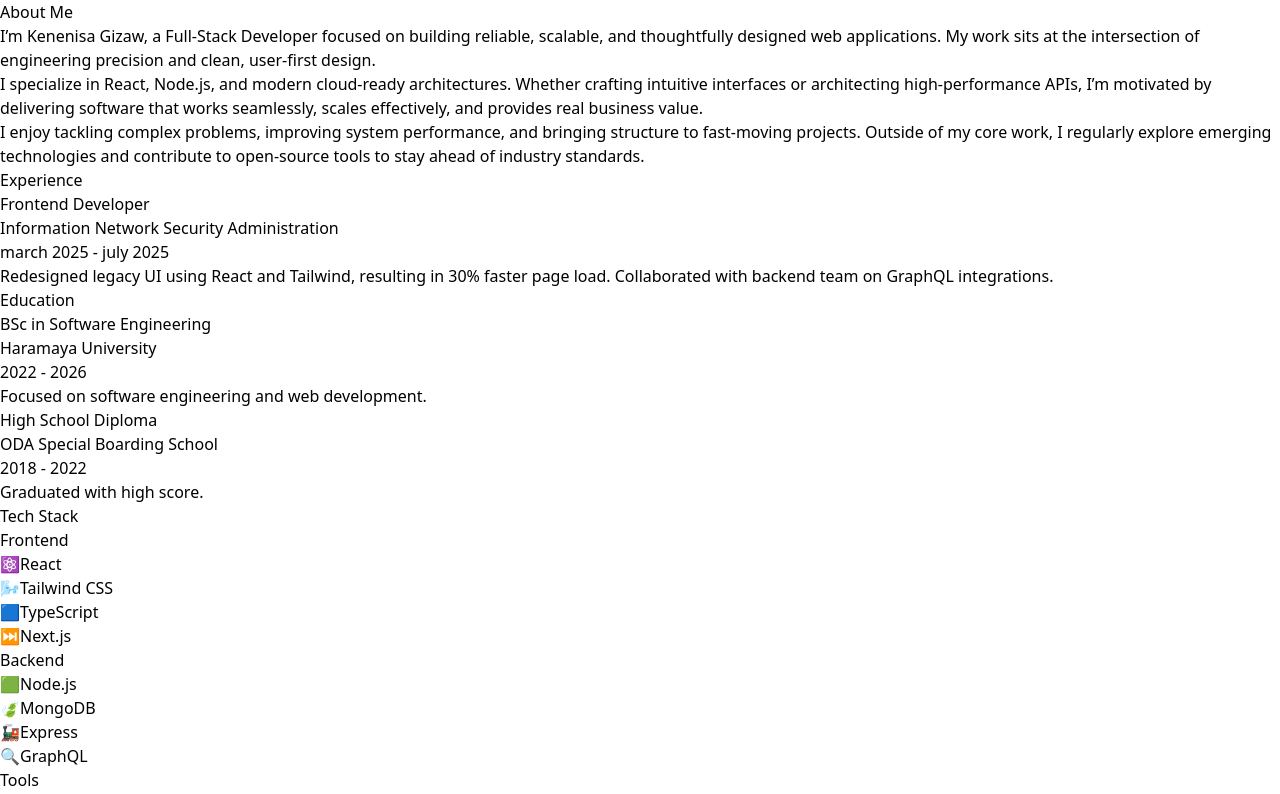
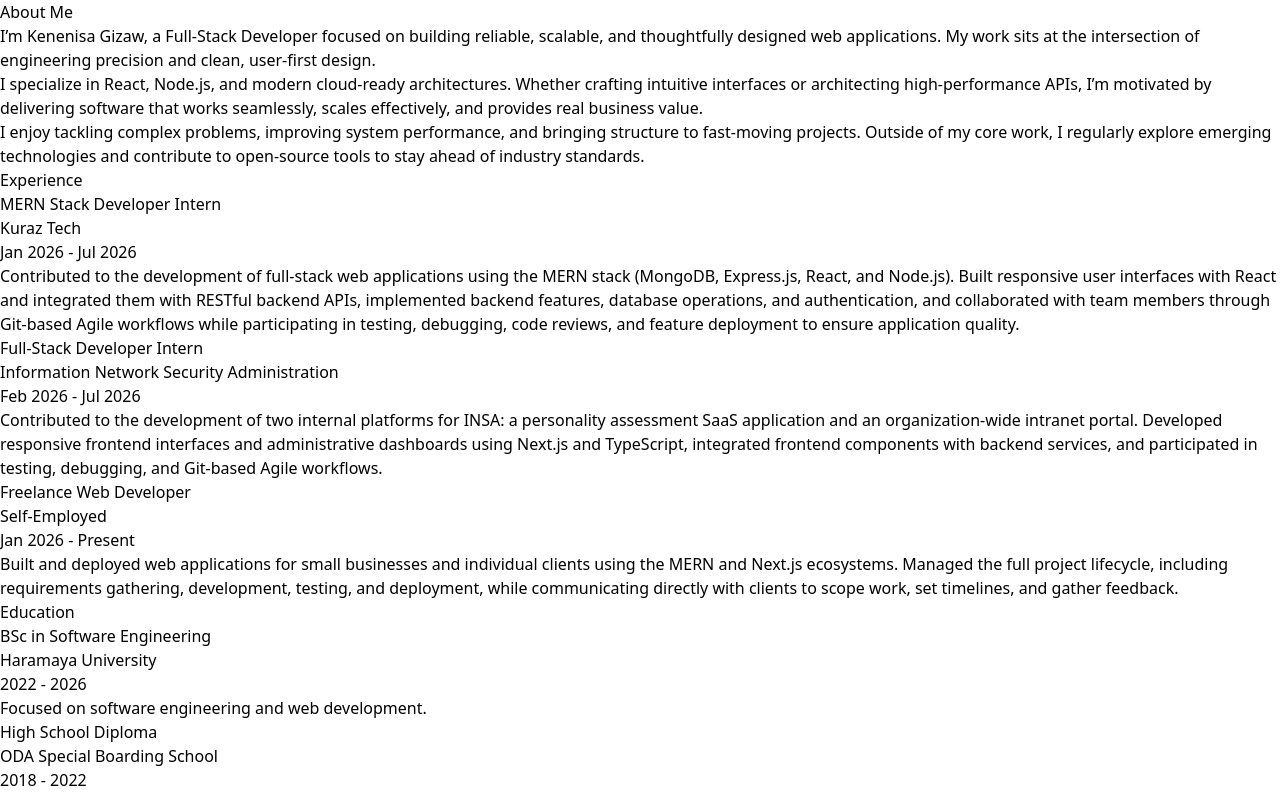
Before and after one commit to kenenisagizaw/Portifolio, a React (Vite) app: page / in a window 1280 px wide. Shown: the part 1049-1843 px from the top of the page. Built offline with nearby package versions, Linux system fonts and the light colour scheme.

Commit message:
Refactor Experience component: update experience entries, enhance layout, and improve presentation for better readability

```diff
--- a/src/components/Experience.tsx
+++ b/src/components/Experience.tsx
@@ -2,27 +2,39 @@
 import { motion } from "framer-motion";
 
 const experience = [
-
+  {
+    company: "Kuraz Tech",
+    role: "MERN Stack Developer Intern",
+    period: "Jan 2026 - Jul 2026",
+    description:
+      "Contributed to the development of full-stack web applications using the MERN stack (MongoDB, Express.js, React, and Node.js). Built responsive user interfaces with React and integrated them with RESTful backend APIs, implemented backend features, database operations, and authentication, and collaborated with team members through Git-based Agile workflows while participating in testing, debugging, code reviews, and feature deployment to ensure application quality.",
+  },
   {
     company: "Information Network Security Administration",
-    role: "Frontend Developer",
-    period: "march 2025 - july 2025",
+    role: "Full-Stack Developer Intern",
+    period: "Feb 2026 - Jul 2026",
     description:
-      "Redesigned legacy UI using React and Tailwind, resulting in 30% faster page load. Collaborated with backend team on GraphQL integrations.",
+      "Contributed to the development of two internal platforms for INSA: a personality assessment SaaS application and an organization-wide intranet portal. Developed responsive frontend interfaces and administrative dashboards using Next.js and TypeScript, integrated frontend components with backend services, and participated in testing, debugging, and Git-based Agile workflows.",
   },
-
+  {
+    company: "Self-Employed",
+    role: "Freelance Web Developer",
+    period: "Jan 2026 - Present",
+    description:
+      "Built and deployed web applications for small businesses and individual clients using the MERN and Next.js ecosystems. Managed the full project lifecycle, including requirements gathering, development, testing, and deployment, while communicating directly with clients to scope work, set timelines, and gather feedback.",
+  },
 ];
 
 const Experience = () => (
   <section
-    className="experience-section py-16 px-4 md:px-8 lg:px-16 bg-white dark:bg-gray-900 text-gray-900 dark:text-white"
+    className="experience-section py-20 px-4 md:px-8 lg:px-16 bg-gray-50 dark:bg-gray-900 text-gray-900 dark:text-white"
     id="experience"
     aria-labelledby="experience-heading"
   >
-    <div className="max-w-4xl mx-auto">
+    <div className="max-w-6xl mx-auto">
       <h2
         id="experience-heading"
-        className="text-3xl md:text-4xl font-bold mb-10 text-center md:text-left "
+        className="text-4xl md:text-5xl font-bold mb-12 text-center text-indigo-600 dark:text-indigo-300"
       >
         Experience
       </h2>
@@ -30,23 +42,25 @@
         {experience.map((exp, idx) => (
           <motion.li
             key={idx}
-            className="border-l-4 border-indigo-500 pl-6 relative"
+            className="relative rounded-3xl border border-gray-200 bg-white p-6 pl-8 shadow-lg dark:border-gray-800 dark:bg-gray-800 md:p-8"
             initial={{ opacity: 0, x: -40 }}
             whileInView={{ opacity: 1, x: 0 }}
             viewport={{ once: true, amount: 0.3 }}
             transition={{ duration: 0.6, ease: "easeOut", delay: idx * 0.15 }}
           >
-            <div className="absolute left-[-10px] top-1 w-4 h-4 bg-indigo-500 rounded-full"></div>
-            <h3 className="text-xl font-semibold">{exp.role}</h3>
-            <p className="text-indigo-600 dark:text-indigo-400 font-medium">
+            <div className="absolute left-6 top-8 h-3 w-3 rounded-full bg-indigo-500 ring-4 ring-indigo-100 dark:ring-gray-700"></div>
+            <div className="space-y-2 pl-6 md:pl-8">
+            <h3 className="text-xl md:text-2xl font-semibold text-gray-900 dark:text-white">{exp.role}</h3>
+            <p className="text-indigo-600 dark:text-indigo-400 font-medium text-sm md:text-base">
               {exp.company}
             </p>
             <span className="block text-sm text-gray-600 dark:text-gray-400 mb-2">
               {exp.period}
             </span>
-            <p className="text-gray-700 dark:text-gray-300 leading-relaxed">
+            <p className="text-gray-700 dark:text-gray-300 leading-relaxed text-base md:text-lg">
               {exp.description}
             </p>
+            </div>
           </motion.li>
         ))}
       </ul>
```
